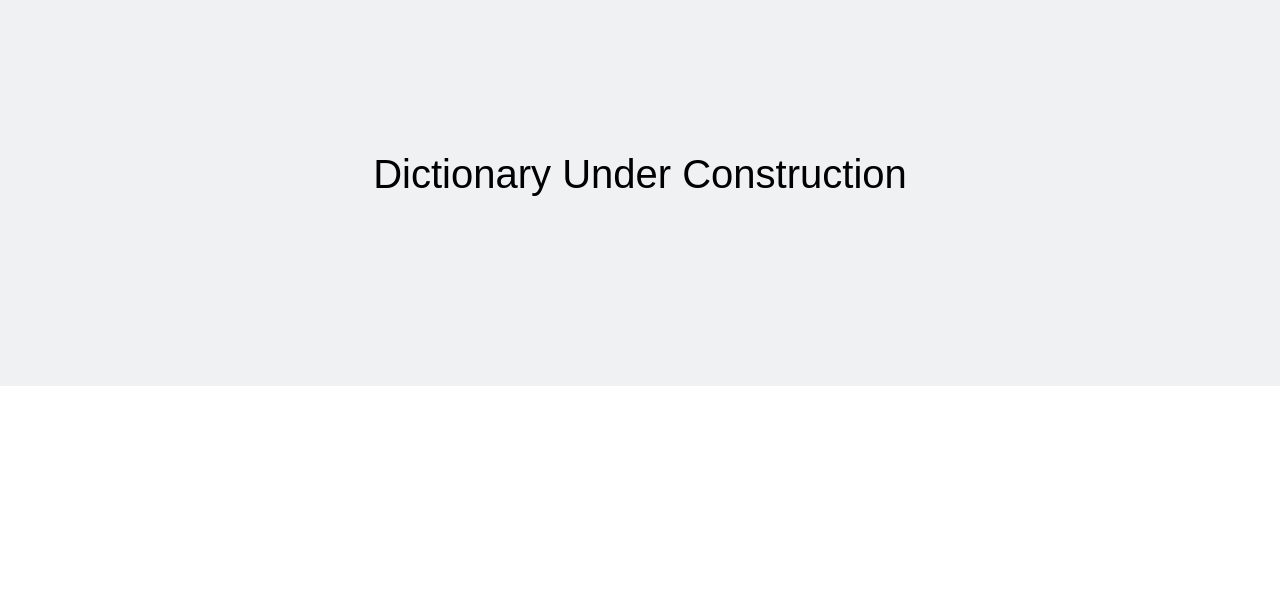
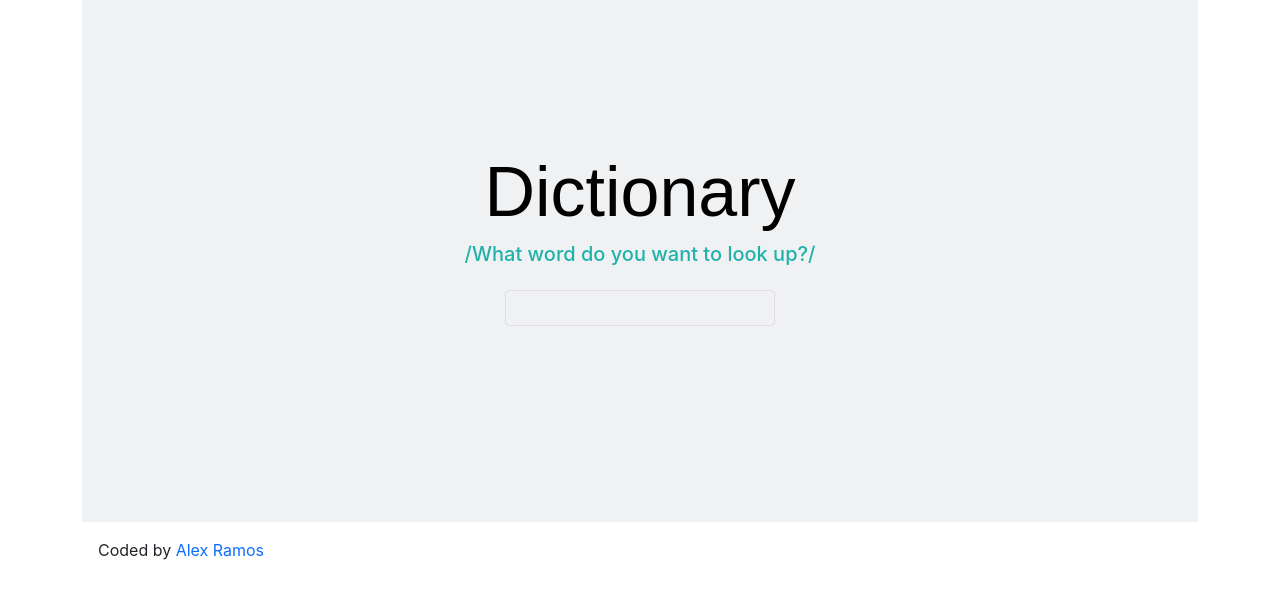
Before and after one commit to xramos17/Dictionary-app, a React (Create React App) app: page / in a window 1280 px wide. Shown: the top 598 px of the page. Built offline with nearby package versions, Linux system fonts and the light colour scheme.

Commit message:
Added Search engine basics

```diff
--- a/public/index.html
+++ b/public/index.html
@@ -9,6 +9,8 @@
       name="description"
       content="Web site created using create-react-app"
     />
+
+
 
     <link href="https://cdn.jsdelivr.net/npm/bootstrap@5.0.0-beta3/dist/css/bootstrap.min.css" rel="stylesheet"
       integrity="sha384-eOJMYsd53ii+scO/bJGFsiCZc+5NDVN2yr8+0RDqr0Ql0h+rP48ckxlpbzKgwra6" crossorigin="anonymous">
--- a/src/App.css
+++ b/src/App.css
@@ -10,6 +10,11 @@
 .dictionary-header {
   font-family: Arial, Helvetica, sans-serif;
   font-weight: 400;
+  font-size: 70px;
   text-align: center;
   color: black;
 }
+
+.dictionary-legend {
+  color: lightseagreen;
+}
--- a/src/App.js
+++ b/src/App.js
@@ -1,13 +1,26 @@
-
 import './App.css';
+import DictionarySearch from "./DictionarySearch.js";
 
  export default function App() {
   return (
     <div className="App">
+      <div className="container">
+
       <header className="App-header">
 
-      <h1 className="dictionary-header"> Dictionary Under Construction</h1>
+      <h1 className="dictionary-header"> Dictionary</h1>
+      <h5 className="text-center dictionary-legend ">/What word do you want to look up?/</h5>
+
+     <DictionarySearch />
+
       </header>
+
+
+
+      <footer className="footer-section m-3">
+       Coded by <a href="https://github.com/xramos17" alt="github address of Alex Ramos" className="text-decoration-none"> Alex Ramos</a>
+      </footer>
     </div>
+</div>
   );
 }
--- /dev/null
+++ b/src/Dictionary.css
@@ -0,0 +1,13 @@
+:root {
+  --background-color: #f0f1f3;
+}
+.Dictionary-search {
+  color: black;
+}
+.input-search {
+  background-color: var(--background-color);
+  border-radius: 4px;
+  border: #e0dede 1px solid;
+
+  padding: 5px 10px 5px 10px;
+}
--- /dev/null
+++ b/src/DictionarySearch.js
@@ -0,0 +1,29 @@
+import React, { useState } from "react";
+import "./Dictionary.css";
+
+export default function DictionarySearch(){
+    let [keyword, setKeyword] = useState("");
+
+ function search(event){
+        event.preventDefault();
+     alert(`Searching "${keyword}" definition`);
+
+    }
+    function handleKeywordChange(event){
+    setKeyword(event.target.value);
+
+    }
+
+
+
+
+    return(
+        <div className="Dictionary-search text-center">
+          <form onSubmit={search}>
+              <input type="search" className="input-search m-3" onChange={handleKeywordChange} />
+
+
+       </form>
+        </div>
+    );
+};
```
